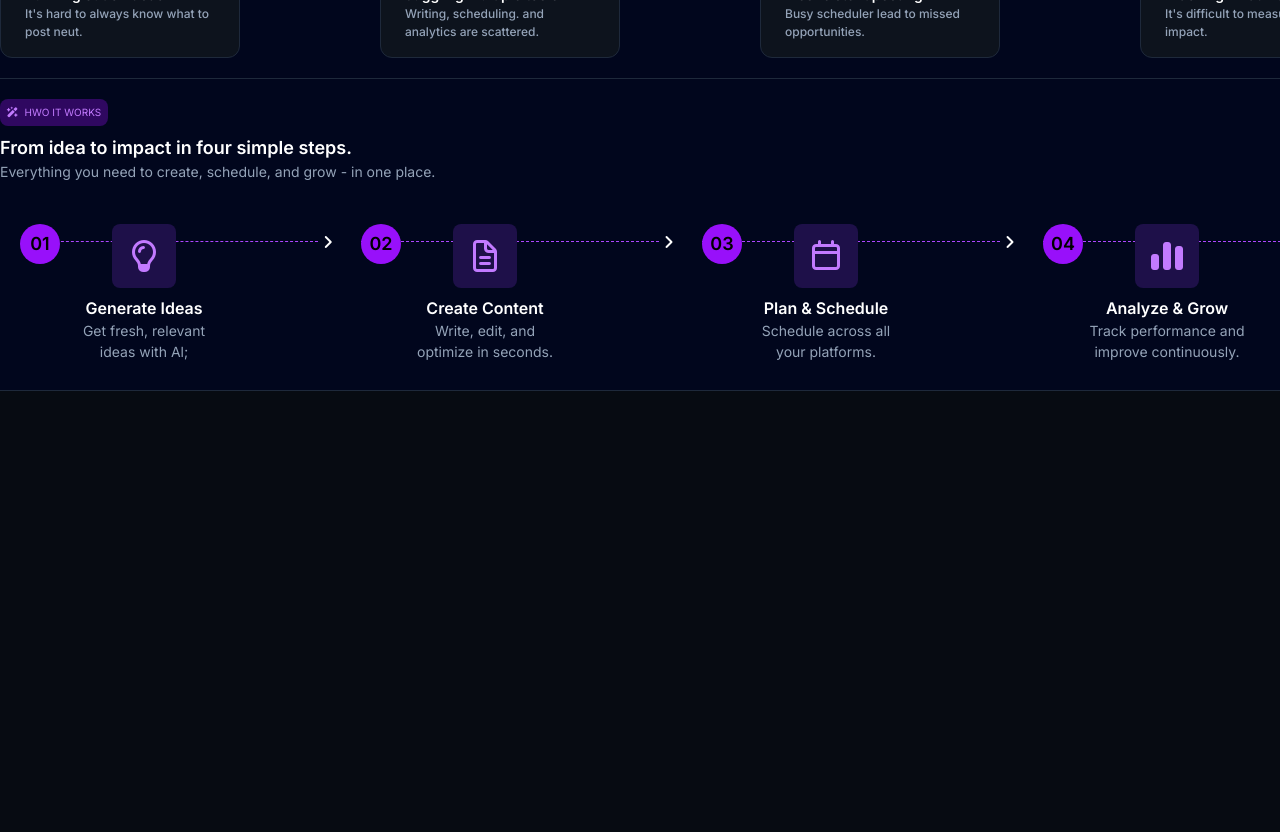
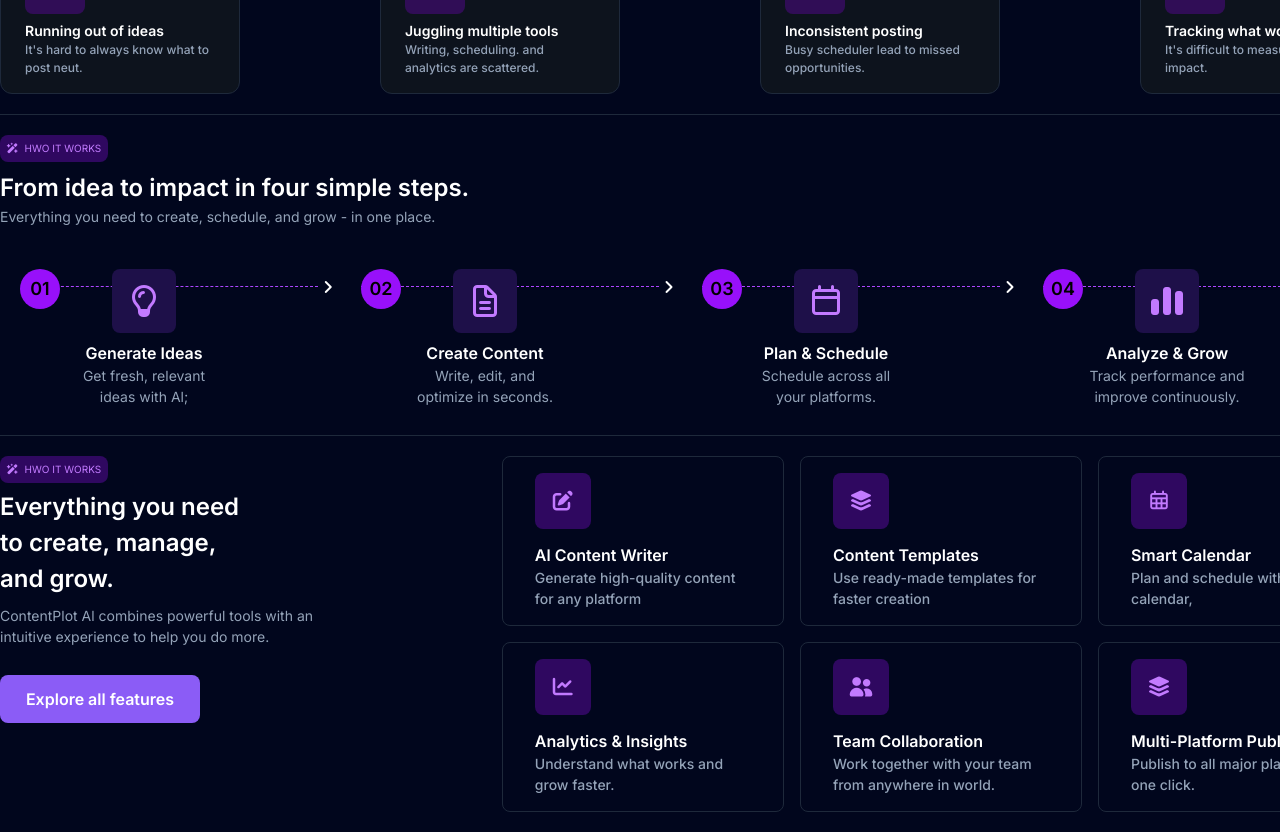
Before and after one commit to karanhub003/ContentAI, a React (Vite) app: page /contentPilotAi in a window 1280 px wide. Shown: the part 1300-2132 px from the top of the page. Before the commit the page ends 1691 px from the top, so only its background shows below. Built offline with nearby package versions, Linux system fonts and the light colour scheme.

Commit message:
Features done with styling

```diff
--- /dev/null
+++ b/src/components/landing/Features.jsx
@@ -0,0 +1,48 @@
+import React from "react";
+import Button from "../common/Button";
+import {productFeatures} from '../../data/landingPage'
+export default function Features() {
+  return (
+    <div className="featuresSectionContainer w-345 mx-auto py-5">
+      <div className="mainContentWrapper grid grid-cols-[1fr_1.75fr]">
+
+        <div className="leftSideContainer  flex flex-col gap-7">
+          <div className="topBox flex flex-col gap-1.5">
+            <div className="smallInfo flex gap-1.5 items-center w-27 rounded-lg p-1.5 bg-purple-600/30 text-purple-400">
+            <i class="fa-solid fa-wand-magic-sparkles text-purple-400 text-[10px]"></i>
+            <p className=" text-[10px]  ">HWO IT WORKS</p>
+          </div>
+         <div className="headingWrapper  w-80 flex flex-col gap-2">
+            <div className="headingBreakBox">
+            <h2 className="text-[24px] font-semibold">Everything you need  </h2>
+            <h2 className="text-[24px] font-semibold">to create, manage,</h2>
+            <h2 className="text-[24px] font-semibold">and grow.</h2>
+            </div>
+          <p className="text-[14px] text-[#94A3B8]">
+            ContentPlot Al combines powerful tools with an intuitive experience to help you do more.
+          </p>
+         </div>
+          </div>
+           <div className="ctaBtn w-50">
+             <Button variant="secondary" size="lg">Explore all features</Button>
+           </div>
+        </div>
+        <div className="rightSideContainer  grid grid-cols-3 gap-4 ">
+        {
+            productFeatures.map((product)=>(
+                <div className="border flex flex-col gap-3.5 py-4 px-8 rounded-lg border-[#1E293B]">
+                  <div className="w-14 h-14  flex items-center justify-center rounded-lg bg-purple-600/30">
+                    <i class={`${product.image} text-[20px] text-purple-400`}></i>
+                    </div>
+                    <div className="infoBox">
+                    <h3 className="font-semibold">{product.title}</h3>
+                    <p className="text-[14px] text-[#94A3B8] font-medium">{product.description}</p>
+                    </div>
+                </div>
+            ))
+        }
+        </div>
+      </div>
+    </div>
+  );
+}
--- a/src/components/landing/Problem.jsx
+++ b/src/components/landing/Problem.jsx
@@ -11,8 +11,8 @@
           </div>
           <div className="infoWrapper">
             <div className="headingWrapper">
-            <h2 className="text-[18px] font-semibold ">Content creation is hard.</h2>
-            <h2 className="text-[18px] font-semibold text-purple-500">We make it simple.</h2>
+            <h2 className="text-[24px] font-semibold ">Content creation is hard.</h2>
+            <h2 className="text-[24px] font-semibold text-purple-500">We make it simple.</h2>
           </div>
           <p className="text-[14px] text-[#94A3B8]">
             Creating consistent, high-quality content takes time, effort, and
--- a/src/components/landing/TrustedTeams.jsx
+++ b/src/components/landing/TrustedTeams.jsx
@@ -6,16 +6,16 @@
   return (
     <div className="TrustedTeamsContainer  flex flex-col gap-2.5 w-345 mx-auto py-8 ">
       <div className="topWrapper flex  justify-between  items-center  ">
-        <div className="leftSide w-100 flex flex-col gap-2.5">
+        <div className="leftSide w-120 flex flex-col gap-2.5">
           <div className="smallInfo flex gap-1.5 items-center w-50 rounded-lg p-1.5 bg-purple-600/30 text-purple-400">
           <i class="fa-solid fa-wand-magic-sparkles text-purple-400 text-[10px]"></i>
           <p className=" text-[10px]  ">
             TRUSTED BY CREATORS & TEAMS
           </p>
           </div>
-          <div className="text-[18px] font-medium ">
+          <div className="text-[24px] font-medium ">
             <h2 className="">Join thousands of creators, marketers</h2>
-             <h2 className="tracking-wider">and businesses growing with <span className="text-[18px] font-medium text-purple-500">Content AI.</span></h2>
+             <h2 className="">and businesses growing with <span className="text-[24px] font-medium text-purple-500">Content AI.</span></h2>
           </div>
         </div>
         <div className="rightSIde border-l border-[#1E293B] py-2 pl-2.5 pr-1.5 text-[12px] text-[#94A3B8]">
--- a/src/components/landing/Working.jsx
+++ b/src/components/landing/Working.jsx
@@ -10,7 +10,7 @@
         </div>
         <div className="infoWrapper">
           <div className="headingWrapper">
-            <h2 className="text-[18px] font-semibold ">
+            <h2 className="text-[24px] font-semibold ">
               From idea to impact in four simple steps.
             </h2>
           </div>
--- a/src/data/landingPage.js
+++ b/src/data/landingPage.js
@@ -1,46 +1,86 @@
-import googleImg from '../assets/Landing Page/google.webp'
-import metaImg from '../assets/Landing Page/meta.webp'
-import notionImg from '../assets/Landing Page/notion.webp'
-import hubspotImg from '../assets/Landing Page/hotspot.webp'
-import canvaImg from '../assets/Landing Page/canva.webp'
-import figmaImg from '../assets/Landing Page/figma.webp'
-import spotifyImg from '../assets/Landing Page/spotify.webp'
-import youtubeImg from '../assets/Landing Page/youtube.webp'
+import googleImg from "../assets/Landing Page/google.webp";
+import metaImg from "../assets/Landing Page/meta.webp";
+import notionImg from "../assets/Landing Page/notion.webp";
+import hubspotImg from "../assets/Landing Page/hotspot.webp";
+import canvaImg from "../assets/Landing Page/canva.webp";
+import figmaImg from "../assets/Landing Page/figma.webp";
+import spotifyImg from "../assets/Landing Page/spotify.webp";
+import youtubeImg from "../assets/Landing Page/youtube.webp";
+
+export const trustedLogos = [
+  {
+    id: 1,
+    image: googleImg,
+  },
+  {
+    id: 2,
+    image: metaImg,
+  },
+  {
+    id: 3,
+    image: notionImg,
+  },
+  {
+    id: 4,
+    image: hubspotImg,
+  },
+  {
+    id: 5,
+    image: canvaImg,
+  },
+  {
+    id: 6,
+    image: figmaImg,
+  },
+  {
+    id: 7,
+    image: spotifyImg,
+  },
+  {
+    id: 8,
+    image: youtubeImg,
+  },
+];
+
+export const productFeatures = [
+    {
+        id:1,
+        title:"Al Content Writer",
+        description:"Generate high-quality content for any platform",
+        image:"fa-solid fa-pen-to-square"
+    },
+    {
+        id:2,
+        title:"Content Templates",
+        description:"Use ready-made templates for faster creation",
+        image:"fa-solid fa-layer-group"
+    },
+    {
+        id:3,
+        title:"Smart Calendar",
+        description:"Plan and schedule with a visual calendar,",
+        image:"fa-regular fa-calendar-days"
+    },
+    {
+        id:4,
+        title:"Analytics & Insights",
+        description:"Understand what works and grow faster.",
+        image:"fa-solid fa-chart-line"
+    },
+    {
+        id:5,
+        title:"Team Collaboration",
+        description:"Work together with your team from anywhere in world.",
+        image:"fa-solid fa-user-group"
+    },
+    {
+        id:6,
+        title:"Multi-Platform Publishing",
+        description:"Publish to all major platforms in one click.",
+        image:"fa-solid fa-layer-group"
+    },
 
 
 
-export const trustedLogos=[
-    {
-        id:1,
-        image:googleImg
-    },
-    {
-        id:2,
-        image:metaImg
-    },
-    {
-        id:3,
-        image:notionImg
-    },
-    {
-        id:4,
-        image:hubspotImg
-    },
-    {
-        id:5,
-        image:canvaImg
-    },
-    {
-        id:6,
-        image:figmaImg
-    },
-    {
-        id:7,
-        image:spotifyImg
-    },
-    {
-        id:8,
-        image:youtubeImg
-    },
 
-]
+];
--- a/src/pages/landing/Landing.jsx
+++ b/src/pages/landing/Landing.jsx
@@ -6,6 +6,7 @@
 import TrustedTeams from '../../components/landing/TrustedTeams'
 import Problem from '../../components/landing/Problem'
 import Working from '../../components/landing/Working'
+import Features from '../../components/landing/Features'
 
 export default function Landing() {
   return (
@@ -24,6 +25,7 @@
         <hr className='border-[#1E293B]' />
         <Working/>
         <hr className='border-[#1E293B]' />
+        <Features/>
    </main>
 
    </>
```
